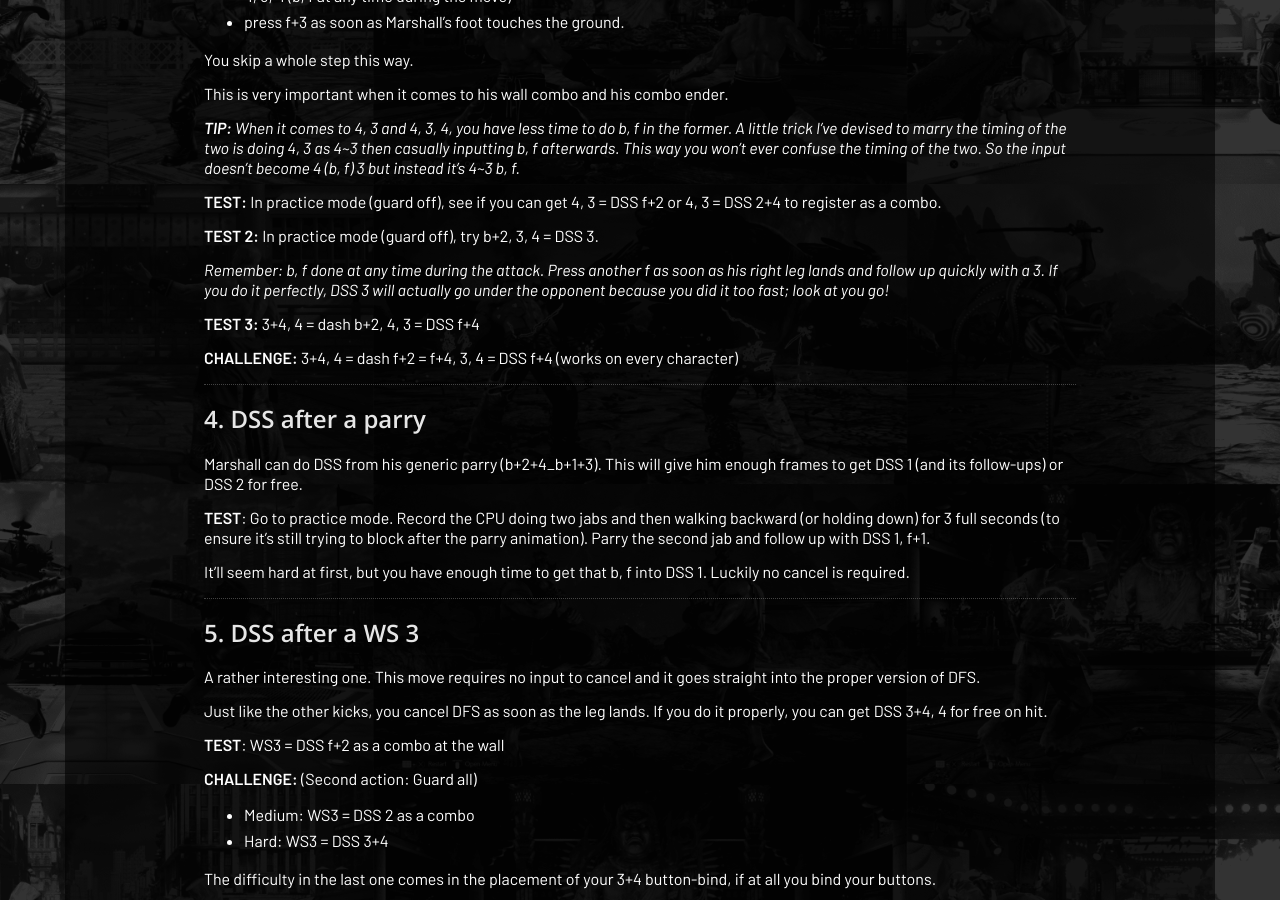
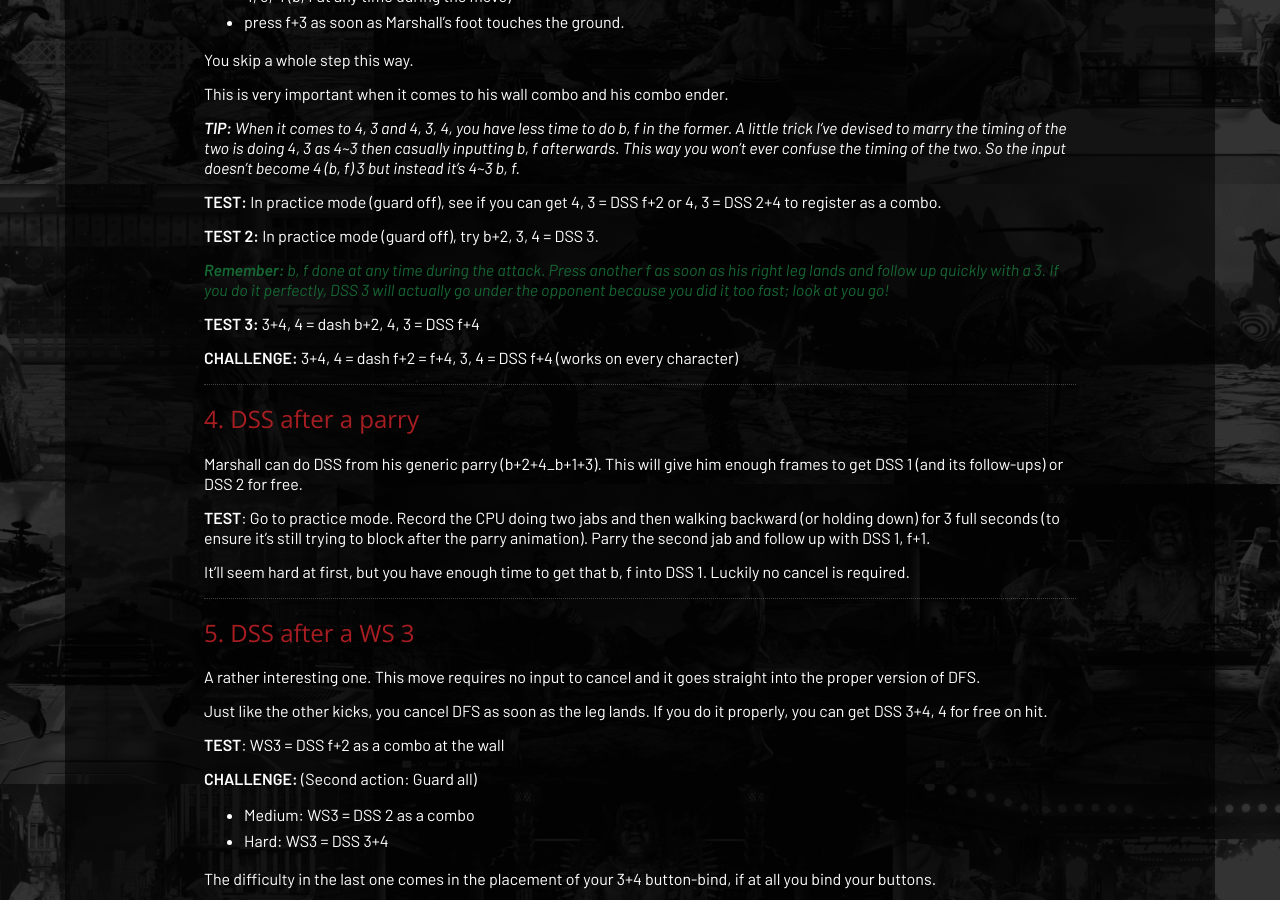
Before and after one commit to TEKKEN-254/client, a Jekyll site: the page built from _posts/2021-05-13-law-dss-guide.md, in a window 1280 px wide and 900 px high, scrolled down 3416 px. Built offline with Jekyll 4.4.1, drawn with Linux system fonts in a browser that asks for light colours; comment, search, counter and statistics services are not loaded.

Commit message:
Formatting colours

```diff
--- a/_posts/2021-05-13-law-dss-guide.md
+++ b/_posts/2021-05-13-law-dss-guide.md
@@ -26,7 +26,8 @@ There are 5 key variations when it comes to DSS:
 
 ***
 
-## **1. Raw DSS (d+1+2)**
+## 1. Raw DSS (d+1+2)
+{:.site-red}
 
 You can do attacks from DSS as soon as you do the input.
 
@@ -42,7 +43,8 @@ You can use a raw legend kick (DSS f+4) to end some combos quickly.
 
 ***
 
-## **2. DSS after punches**
+## 2. DSS after punches
+{:.site-red}
 
 Can be done by pressing **b, f** from the following:
 
@@ -64,6 +66,7 @@ DSS from 1, 2 and WS 1, 2 is mostly used if you want to armor through any retali
 If you get that to connect, you're on the right track.
 
 ***Note:** DSS transitions from punches don't cut down Law's recovery frames by much save for a few:*
+{:.site-green}
 
 {:.post-table}
 | Input | Window | Recovery
@@ -83,7 +86,8 @@ If you get that to connect, you're on the right track.
 
 ***
 
-## **3. DSS after kicks**
+## 3. DSS after kicks
+{:.site-red}
 
 {:.post-table}
 | Input | Window | Recovery
@@ -134,7 +138,8 @@ This is very important when it comes to his wall combo and his combo ender.
 
 **TEST 2:** In practice mode (guard off), try b+2, 3, 4 = DSS 3.
 
-*Remember: b, f done at any time during the attack. Press another f as soon as his right leg lands and follow up quickly with a 3. If you do it perfectly, DSS 3 will actually go under the opponent because you did it too fast; look at you go!*
+***Remember:** b, f done at any time during the attack. Press another f as soon as his right leg lands and follow up quickly with a 3. If you do it perfectly, DSS 3 will actually go under the opponent because you did it too fast; look at you go!*
+{:.site-green}
 
 **TEST 3:** 3+4, 4 = dash b+2, 4, 3 = DSS f+4
 
@@ -143,7 +148,8 @@ This is very important when it comes to his wall combo and his combo ender.
 
 ***
 
-## **4. DSS after a parry**
+## 4. DSS after a parry
+{:.site-red}
 
 Marshall can do DSS from his generic parry (b+2+4_b+1+3). This will give him enough frames to get DSS 1 (and its follow-ups) or DSS 2 for free.
 
@@ -154,7 +160,8 @@ It'll seem hard at first, but you have enough time to get that b, f into DSS 1.
 
 ***
 
-## **5. DSS after a WS 3**
+## 5. DSS after a WS 3
+{:.site-red}
 
 A rather interesting one. This move requires no input to cancel and it goes straight into the proper version of DFS.
 
@@ -171,13 +178,15 @@ The difficulty in the last one comes in the placement of your 3+4 button-bind, i
 
 ***
 
-## **6. Auto DSS from SS 2**
+## 6. Auto DSS from SS 2
+{:.site-red}
 
 Every hit of his SS 2, 1, 2, 1 string will transition automatically into DSS except the last hit. It's not a particularly good string, but now you know it's there.
 
 ***
 
-## **7. DSS after WS 4**
+## 7. DSS after WS 4
+{:.site-red}
 
 I gave this its own section because it'll be easier once you familiarize yourself with the first 6 steps.
 
@@ -203,3 +212,4 @@ After that, now go for the big guns and attempt CH WS 4 into DSS 3+4, 4 and you'
 That's it for this guide. Hope it helps!
 
 ***Side note**: Moves from raw fake step (b+1+2 if it doesn't parry anything) can be done earliest in-between the third and fourth hops (when Law is at his farthest point back).*
+{:.site-green}
```
